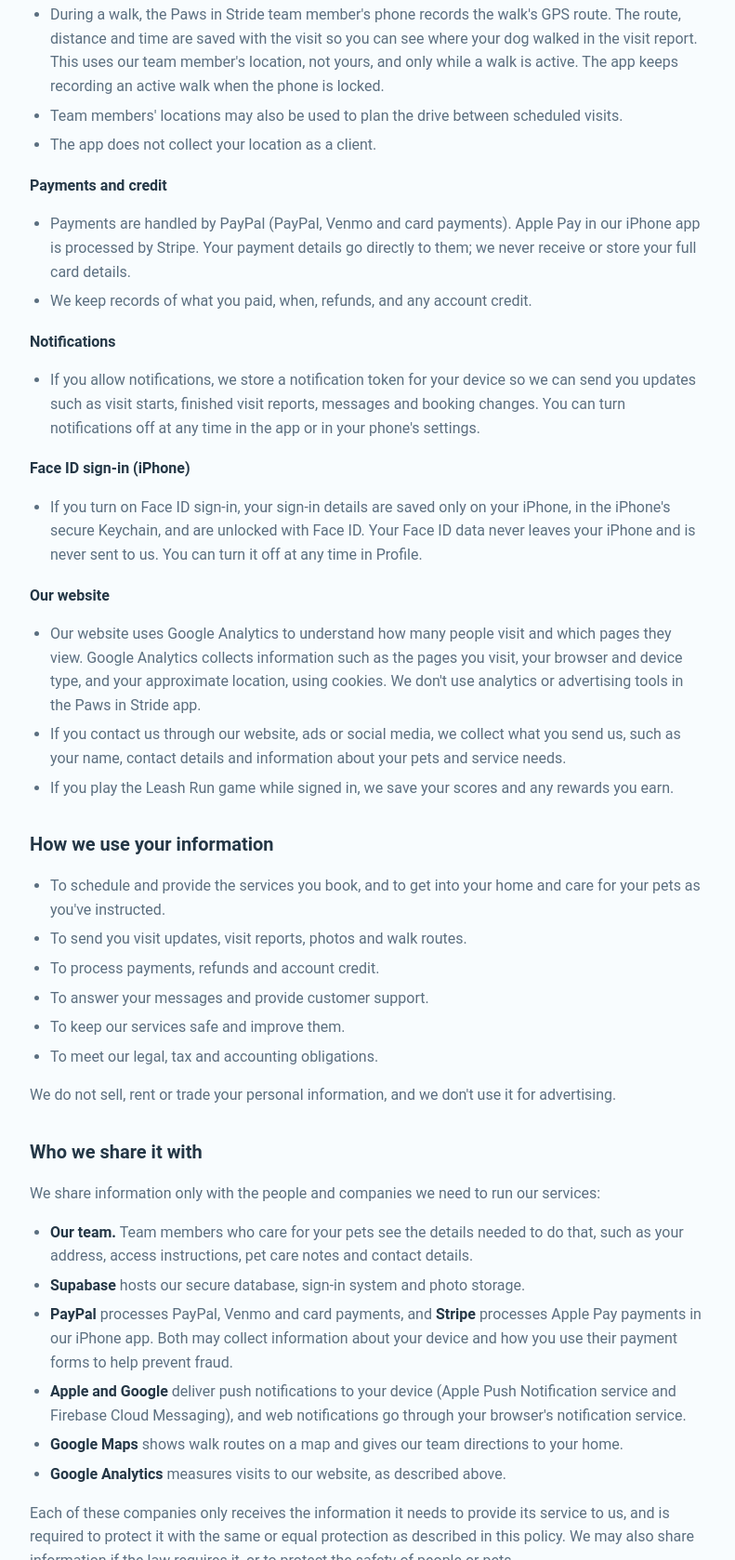
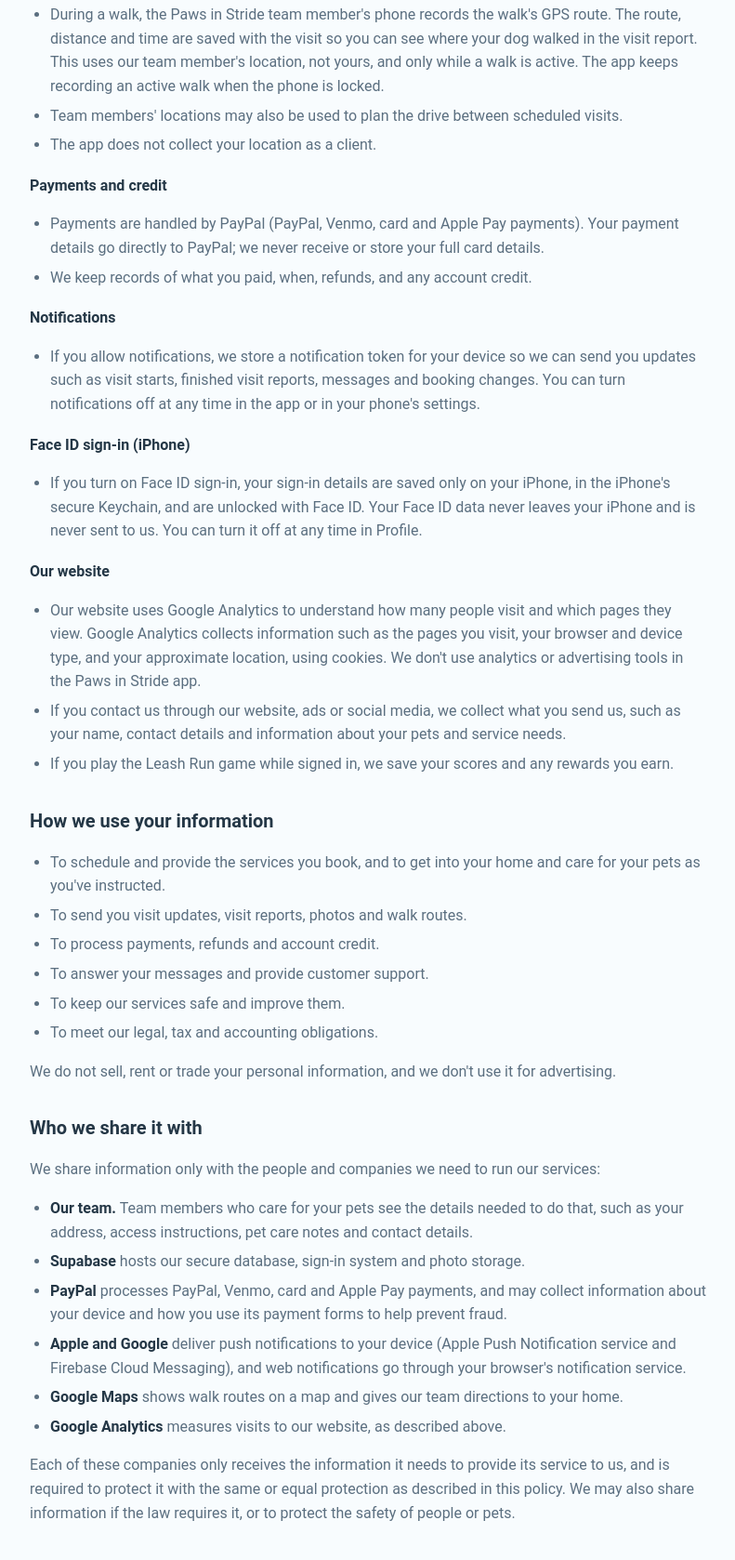
Before and after one commit to steppabot/pawsinstride, a plain HTML site: page privacy.html in a window 1280 px wide. Shown: the part 1117-2795 px from the top of the page at 93% size, without its empty margins (244-1035 px from the left). Drawn offline with Linux system fonts and the light colour scheme.

Commit message:
Update privacy.html

```diff
--- a/privacy.html
+++ b/privacy.html
@@ -79,7 +79,7 @@
 
     <h3>Payments and credit</h3>
     <ul>
-        <li>Payments are handled by PayPal (PayPal, Venmo and card payments). Apple Pay in our iPhone app is processed by Stripe. Your payment details go directly to them; we never receive or store your full card details.</li>
+        <li>Payments are handled by PayPal (PayPal, Venmo, card and Apple Pay payments). Your payment details go directly to PayPal; we never receive or store your full card details.</li>
         <li>We keep records of what you paid, when, refunds, and any account credit.</li>
     </ul>
 
@@ -116,7 +116,7 @@
     <ul>
         <li><strong>Our team.</strong> Team members who care for your pets see the details needed to do that, such as your address, access instructions, pet care notes and contact details.</li>
         <li><strong>Supabase</strong> hosts our secure database, sign-in system and photo storage.</li>
-        <li><strong>PayPal</strong> processes PayPal, Venmo and card payments, and <strong>Stripe</strong> processes Apple Pay payments in our iPhone app. Both may collect information about your device and how you use their payment forms to help prevent fraud.</li>
+        <li><strong>PayPal</strong> processes PayPal, Venmo, card and Apple Pay payments, and may collect information about your device and how you use its payment forms to help prevent fraud.</li>
         <li><strong>Apple and Google</strong> deliver push notifications to your device (Apple Push Notification service and Firebase Cloud Messaging), and web notifications go through your browser's notification service.</li>
         <li><strong>Google Maps</strong> shows walk routes on a map and gives our team directions to your home.</li>
         <li><strong>Google Analytics</strong> measures visits to our website, as described above.</li>
```
